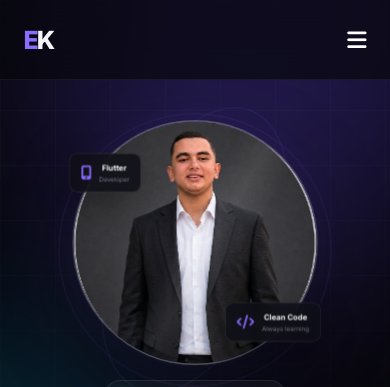
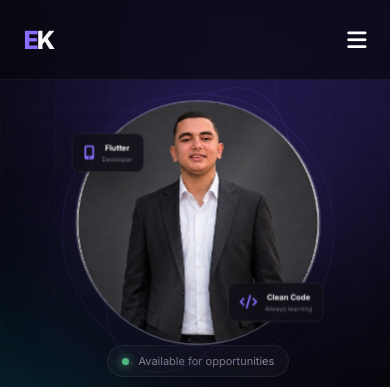
Before and after one commit to emadkhaled7/emad-khaled-portfolio, a plain HTML site: page index.html in a window 390 px wide. Shown: the top 387 px of the page. Drawn offline with Linux system fonts and the light colour scheme.

Commit message:
Fix mobile hero layout

```diff
--- a/style.css
+++ b/style.css
@@ -870,6 +870,7 @@
 }
 
 @media (max-width: 1100px) {
+
     .hero {
         grid-template-columns: 1fr 0.8fr;
         gap: 25px;
@@ -922,22 +923,31 @@
 
     .hero {
         min-height: auto;
-        display: flex;
-        flex-direction: column;
+        display: grid;
+        grid-template-columns: 1fr;
+        grid-template-areas:
+            "image"
+            "content";
+        align-items: start;
+        gap: 0;
         text-align: center;
-        padding-top: 115px;
-        gap: 20px;
+        padding-top: 105px;
     }
 
     .hero-image {
-        order: -1;
-        margin: 0 auto;
+        grid-area: image;
+        display: flex;
+        justify-content: center;
+        width: 100%;
+        margin: 0;
+        order: unset;
     }
 
     .hero-content {
+        grid-area: content;
         width: 100%;
         max-width: 700px;
-        margin: auto;
+        margin: 0 auto;
     }
 
     .hero-description {
@@ -951,9 +961,11 @@
     }
 
     .image-wrapper {
+        width: 430px;
+        height: 500px;
         transform: scale(0.8);
-        margin-top: -20px;
-        margin-bottom: -45px;
+        margin-top: -70px;
+        margin-bottom: -100px;
     }
 
     .scroll-indicator {
@@ -990,8 +1002,20 @@
     }
 
     .hero {
-        padding-top: 105px;
-        gap: 10px;
+        grid-template-columns: 1fr;
+        grid-template-areas:
+            "image"
+            "content";
+        padding-top: 100px;
+        gap: 0;
+    }
+
+    .hero-image {
+        grid-area: image;
+    }
+
+    .hero-content {
+        grid-area: content;
     }
 
     .availability {
@@ -1031,8 +1055,8 @@
         width: 350px;
         height: 390px;
         transform: scale(0.7);
-        margin-top: -50px;
-        margin-bottom: -75px;
+        margin-top: -65px;
+        margin-bottom: -80px;
     }
 
     .profile-card {
@@ -1114,7 +1138,7 @@
 
     .image-wrapper {
         transform: scale(0.62);
-        margin-top: -60px;
+        margin-top: -75px;
         margin-bottom: -95px;
     }
 
```
